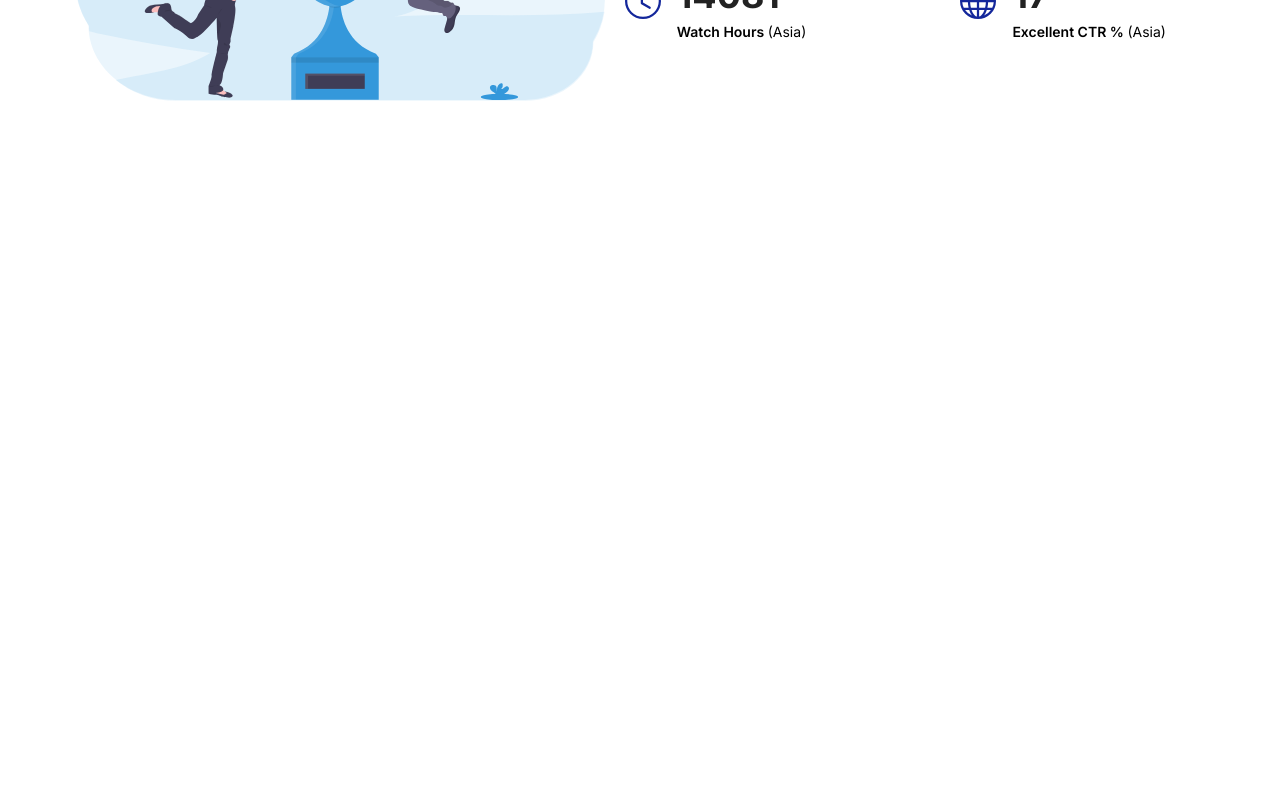
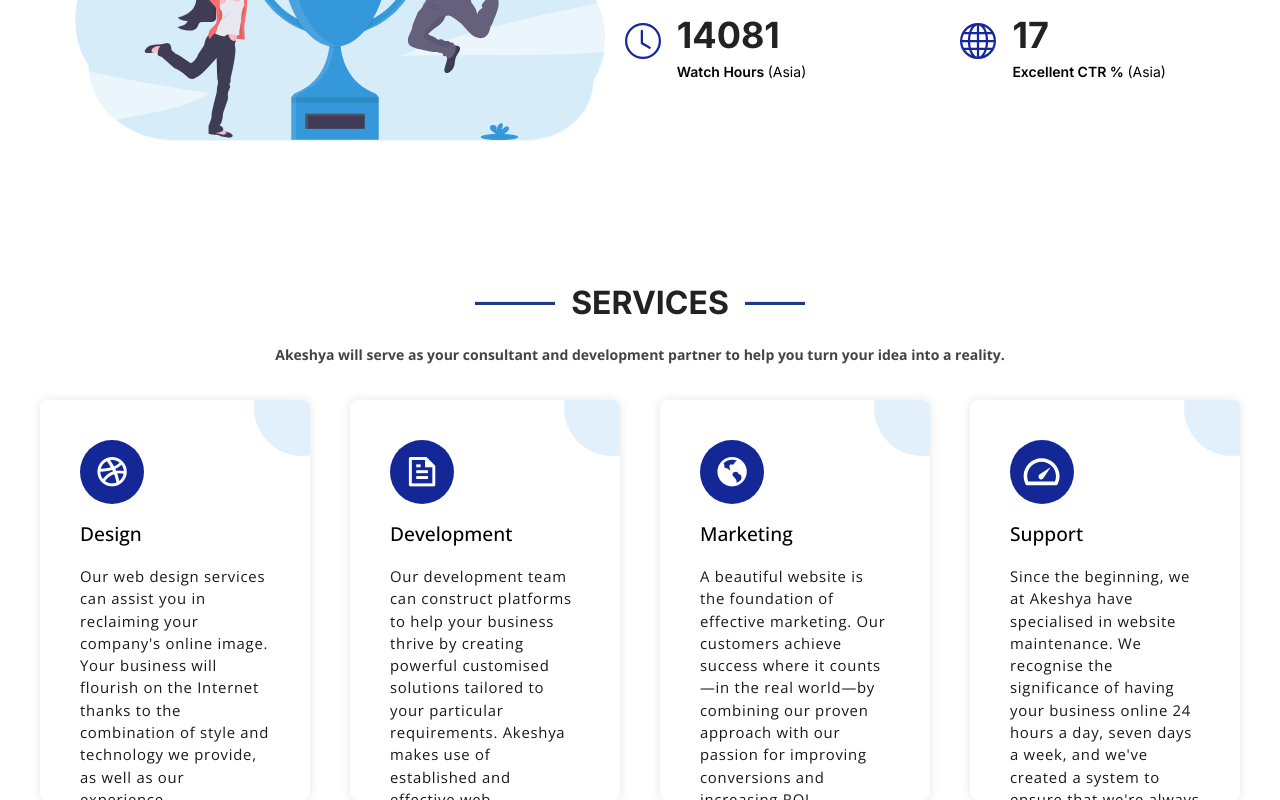
Before and after one commit to Jinshidjinu/Akeshya_Website, a Next.js app: page / in a window 1280 px wide. Shown: the part 1363-2163 px from the top of the page. Before the commit the page ends 1573 px from the top, so only its background shows below. Built offline with nearby package versions, Linux system fonts and the light colour scheme.

Commit message:
Service Card section completed

```diff
--- a/app/Components/Home/About/About.tsx
+++ b/app/Components/Home/About/About.tsx
@@ -11,9 +11,9 @@
 const About = () => {
   return (
     <div>
-      <Headings content='ABOUT US' />
+      <Headings content='ABOUT US'  />
       <div className='bg-white w-full h-auto flex justify-center items-center py-10 md:py-0'>
-        <div className='w-[90%] md:w-[80%] h-auto md:h-[200px] bg-white flex flex-col md:flex-row'>
+        <div className='w-[90%] md:w-[80%] h-auto md:h-[240px] bg-white flex flex-col md:flex-row'>
           <div className='w-full md:w-[64%] h-full bg-white flex flex-col gap-7 text-[#444444] text-md p-5 md:p-0'>
             <p>We are Akeshya, a firm that specializes in web design and marketing. We help transform ideas into reality with a team of passionate graphic designers, web developers, and seasoned marketing advisors.</p>
             <ul className='flex flex-col gap-2'>
--- /dev/null
+++ b/app/Components/Home/Servicess/Services.tsx
@@ -0,0 +1,59 @@
+import React from 'react';
+import Headings from '../../Shared/Headings';
+import ServiceCard from '../../Shared/ServiceCard';
+import 'remixicon/fonts/remixicon.css'
+
+const Services: React.FC = () => {
+  const services = [
+    {
+      id: 1,
+      title: "Design",
+      icon: "ri-dribbble-line",
+      description:
+        "Our web design services can assist you in reclaiming your company's online image. Your business will flourish on the Internet thanks to the combination of style and technology we provide, as well as our experience.",
+    },
+    {
+      id: 2,
+      title: "Development",
+      icon: "ri-file-text-line",
+      description:
+        "Our development team can construct platforms to help your business thrive by creating powerful customised solutions tailored to your particular requirements. Akeshya makes use of established and effective web development tools.",
+    },
+    {
+      id: 3,
+      title: "Marketing",
+      icon: "ri-earth-fill",
+      description:
+        "A beautiful website is the foundation of effective marketing. Our customers achieve success where it counts—in the real world—by combining our proven approach with our passion for improving conversions and increasing ROI.",
+    },
+    {
+      id: 4,
+      title: "Support",
+      icon: 'tachometer',
+      description:
+        "Since the beginning, we at Akeshya have specialised in website maintenance. We recognise the significance of having your business online 24 hours a day, seven days a week, and we've created a system to ensure that we're always available.",
+    },
+  ];
+
+  return (
+    <div>
+      <Headings
+        content='SERVICES'
+        description='Akeshya will serve as your consultant and development partner to help you turn your idea into a reality.'
+      />
+
+      <div className='grid justify-around grid-cols-1 md:grid-cols-2 lg:grid-cols-4 gap-10 px-10 items-center w-full h-auto min-h-96'>
+        {services.map(service => (
+          <ServiceCard
+            key={service.id}
+            title={service.title}
+            icon={service.icon}
+            description={service.description}
+          />
+        ))}
+      </div>
+    </div>
+  );
+}
+
+export default Services;
--- a/app/Components/Shared/Headings.tsx
+++ b/app/Components/Shared/Headings.tsx
@@ -4,7 +4,8 @@
     children?: React.ReactNode;
     className?: string;
     content?: string;
-    variant?: 'primary';
+    description?: string;
+    variant?: 'primary' | 'secondary';
     size?: 'sm' | 'md' | 'lg';
 }
 
@@ -12,6 +13,7 @@
     children,
     className = '',
     content = '',
+    description = '',
     variant = 'primary',
     size = 'md',
     ...props
@@ -24,20 +26,34 @@
     };
 
     const variants = {
-        primary: 'bg-white text-[#222222] w-full h-[150px]  uppercase text-[32px] font-bold font-family  text-center text-3xl gap-6 flex items-center justify-center'
+        primary: 'bg-white text-[#222222] w-full h-[150px]  text-[32px] font-bold font-family text-center text-3xl gap-6 flex items-center justify-center',
+        secondary: 'text-red-400'
     };
 
-    const variantClasses = variants[variant] || variants.primary;
+    // Type assertion for variant
+    const variantClasses = variants[variant as 'primary' | 'secondary'];
     const sizeClasses = sizes[size] || sizes.md;
 
     return (
         <div
-            className={`${variantClasses} ${sizeClasses} ${className}`}
+            className={`${variantClasses} ${sizeClasses} ${className} flex flex-col  `}
             {...props}
+
         >
-            <hr  className='h-1 w-[60px] bg-blue-900 '/>
+          <div className='flex justify-center items-center gap-4'>
+            <hr className='h-1 w-[80px] bg-blue-900' />
+
             {content}
-            <hr  className='h-1 w-[60px] bg-blue-900'/>
+            <hr className='h-1 w-[60px] bg-blue-900' />
+
+          </div>
+
+              {description && (
+                <p className='text-sm text-[#444444] font-sans  uppercase-none   '>
+                    {description}
+                </p>
+            )}
+
             {children}
         </div>
     );
--- /dev/null
+++ b/app/Components/Shared/ServiceCard.tsx
@@ -0,0 +1,30 @@
+import React from 'react';
+import { BiTachometer } from "react-icons/bi";
+
+
+interface ServiceCardProps {
+  title: string;
+  icon: string;
+  description: string;
+}
+
+const ServiceCard: React.FC<ServiceCardProps> = ({ title, icon, description }) => {
+    return (
+        <div className='p-10 rounded-lg cursor-default service_card relative flex-1 md:h-32 h-auto min-w-[100px] overflow-hidden'
+         style={{boxShadow:"0px 0px 10px 1px #eaeaea",minHeight:"400px"}}
+        >
+            <div className='absolute service_circle -z-10 -top-10 -right-10 h-24 w-24 flex justify-center items-center rounded-[4rem] bg-[#e1f0fa]
+             transition-all duration-500 transform scale-100
+            '></div>
+            <div className='h-16 flex circle justify-center items-center w-16 rounded-full bg-[#142796]  '>
+              {  icon === 'tachometer' ? <BiTachometer className='text-[2.7rem] text-white icon' /> : <i className={`${icon} icon text-[2.2rem] text-white`}></i>}
+            </div>
+            <h3 className='font-medium title my-4 font-sans text-[1.2rem] mb-[.1rem]'>{title}</h3>
+            <p className='text-[.93rem] description font-normal my-4 font-sans tracking-wider text-[#191919]'>
+                {description}
+            </p>
+        </div>
+      )
+}
+
+export default ServiceCard;
--- a/app/globals.css
+++ b/app/globals.css
@@ -1,5 +1,5 @@
 @import url('https://fonts.googleapis.com/css2?family=Raleway:ital,wght@0,100..900;1,100..900&display=swap');
-
+@import url('https://fonts.googleapis.com/css2?family=Open+Sans:ital,wght@0,300..800;1,300..800&display=swap');
 
 @tailwind base;
 @tailwind components;
@@ -31,3 +31,28 @@
 .numbers-align{
   @apply font-bold text-[36px] text-[#222222]
 }
+
+.service_card:hover  .service_circle{
+  width: 800px;
+  height: 1200px;
+  top: -200;
+  right: -200px;
+  background-color: #14279b;
+  transition: all 0.4s ease-in-out;
+
+}
+
+.service_card:hover .circle{
+  background-color: white;
+  transition: all 0.4s ease-in-out;
+}
+.service_card:hover .icon{
+ color:#14279b ;
+ transition: all 0.4s ease-in-out;
+}
+
+.service_card:hover .title,
+.service_card:hover .description {
+  color: white;
+  transition: all 0.4s ease-in-out;
+}
--- a/app/page.tsx
+++ b/app/page.tsx
@@ -3,6 +3,7 @@
 import HomePage from "./Components/Home/Hero/Home";
 import HomeIcons from "./Components/Home/Hero/HomeIcons";
 import About from "./Components/Home/About/About";
+import Services from "./Components/Home/Servicess/Services";
  const Home = ()=>{
   return (
    <div>
@@ -10,6 +11,7 @@
        <HomePage/>
        <HomeIcons/>
        <About/>
+       <Services/>
 
    </div>
   );
--- a/tailwind.config.ts
+++ b/tailwind.config.ts
@@ -12,7 +12,8 @@
     extend: {
 
       fontFamily:{
-        Raleway:["Raleway"]
+        Raleway:["Raleway"],
+        sans:["Open Sans",'sans-serif']
       }
     },
   },
```
